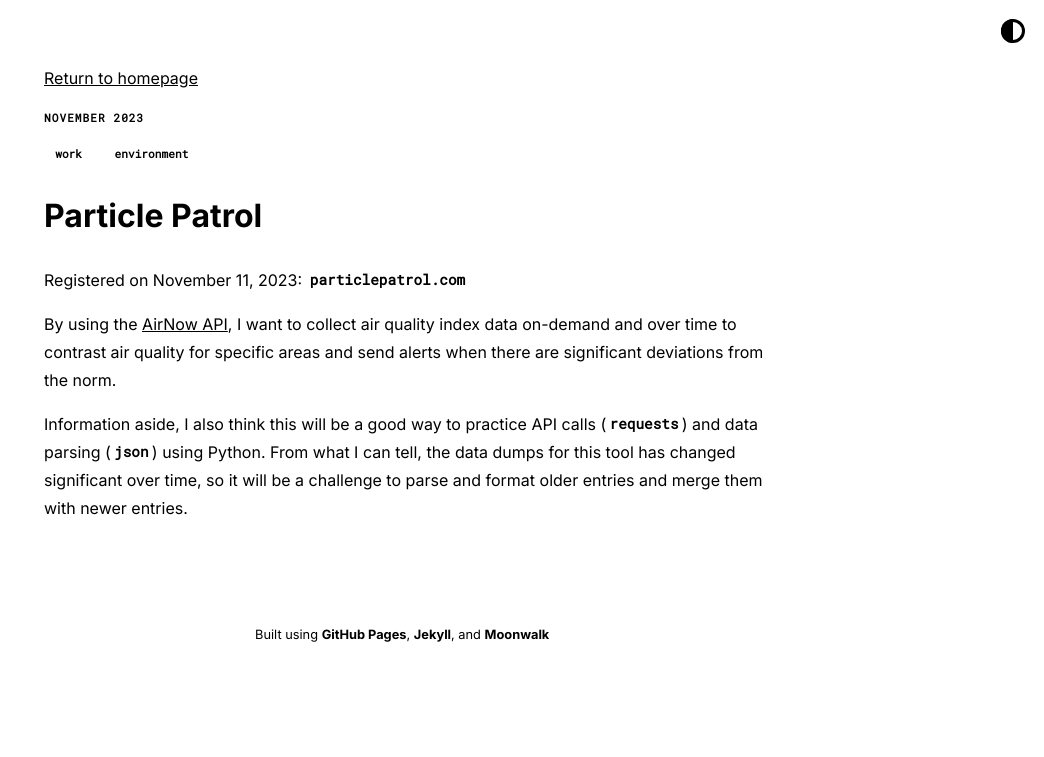
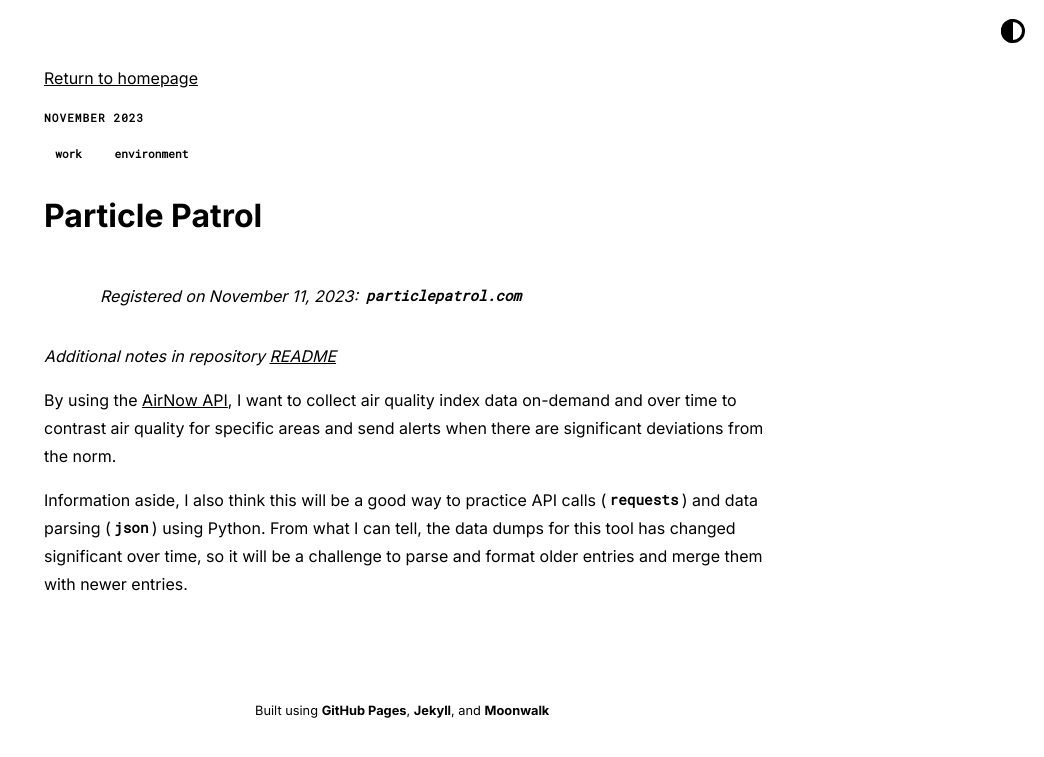
Before and after one commit to blakejacobus/blakejacobus.com, a Jekyll site: the page built from _posts/2023-11-11-particle-patrol.md, in a window 1280 px wide. Shown: the top 757 px of the page, without its empty margins (236-1280 px from the left). Built offline with Jekyll 4.4.1, drawn with Linux system fonts in a browser that asks for light colours.

Commit message:
particle patrol updates

```diff
--- a/_posts/2023-11-11-particle-patrol.md
+++ b/_posts/2023-11-11-particle-patrol.md
@@ -5,7 +5,9 @@ tags: [work, environment]
 
 # Particle Patrol
 
-Registered on November 11, 2023: `particlepatrol.com`
+> Registered on November 11, 2023: `particlepatrol.com`
+
+_Additional notes in repository [README](https://github.com/blakejacobus/particlepatrol.com)_
 
 By using the [AirNow API](https://docs.airnowapi.org/), I want to collect air quality index data on-demand and over time to contrast air quality for specific areas and send alerts when there are significant deviations from the norm.
 
```
